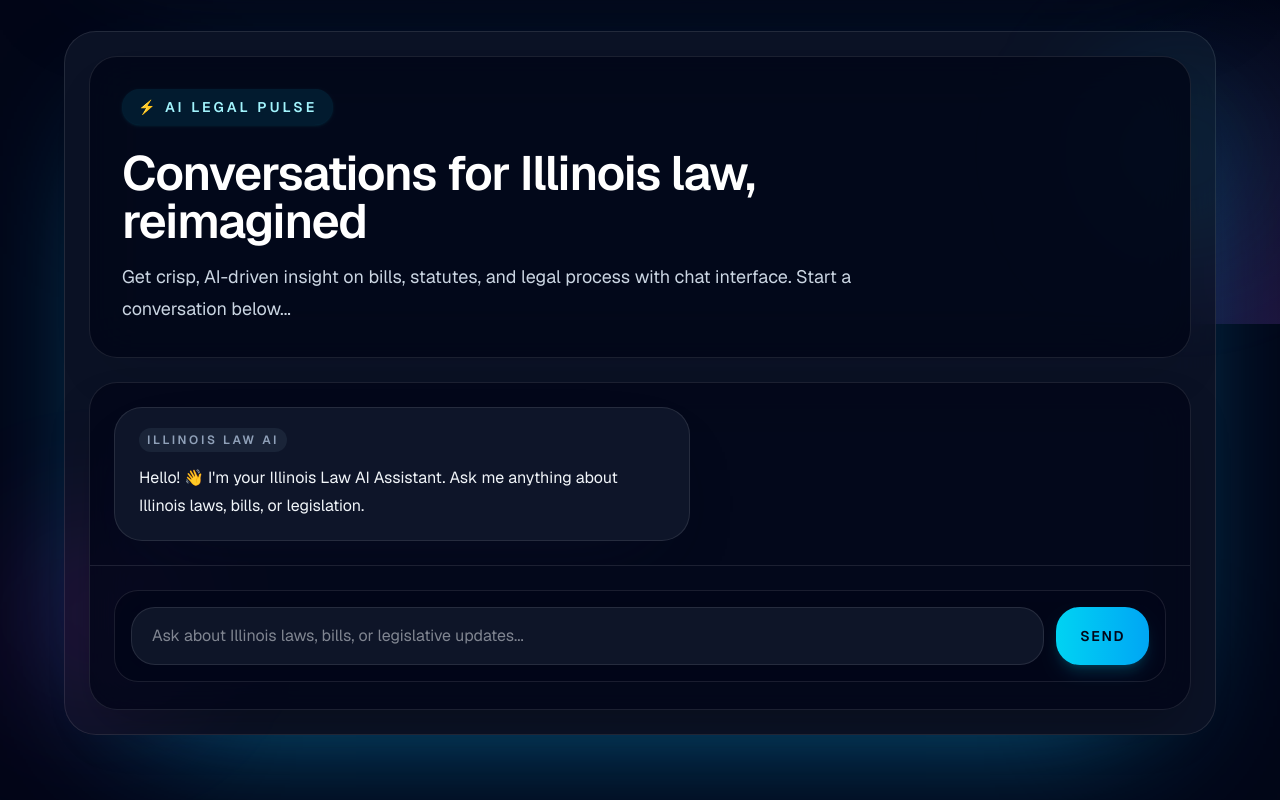
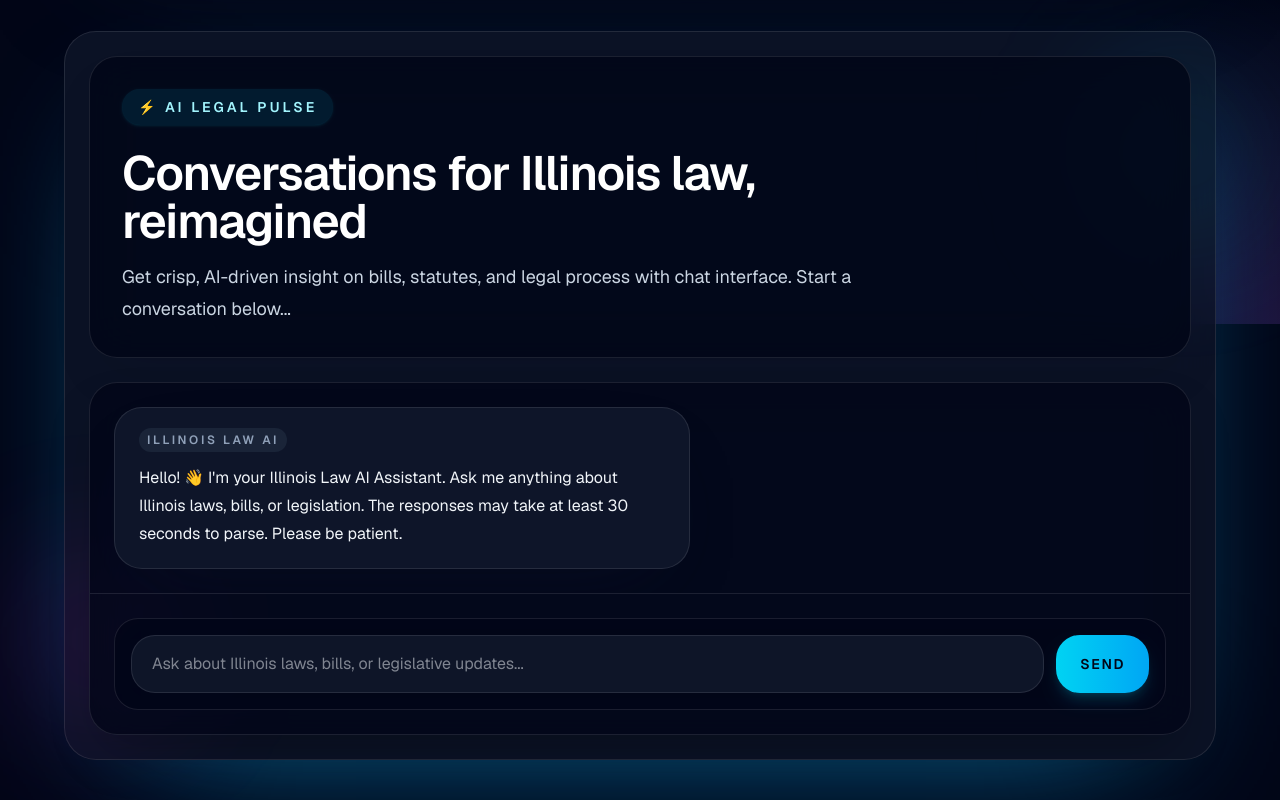
Before and after one commit to ztolideh/Illinois-law-chatbot, a Next.js app: page / in a window 1280 px wide. Shown: the part 476-1276 px from the top of the page. Before the commit the page ends 1251 px from the top, so only its background shows below. Built offline with nearby package versions, Linux system fonts and the light colour scheme.

Commit message:
adding slowness warning to chat message. can remove this later

```diff
--- a/app/components/Chat.tsx
+++ b/app/components/Chat.tsx
@@ -10,7 +10,7 @@ export default function Chat() {
     {
       role: "assistant",
       content:
-        "Hello! 👋 I'm your Illinois Law AI Assistant. Ask me anything about Illinois laws, bills, or legislation.",
+        "Hello! 👋 I'm your Illinois Law AI Assistant. Ask me anything about Illinois laws, bills, or legislation. The responses may take at least 30 seconds to parse. Please be patient.",
     },
   ]);
 
```
